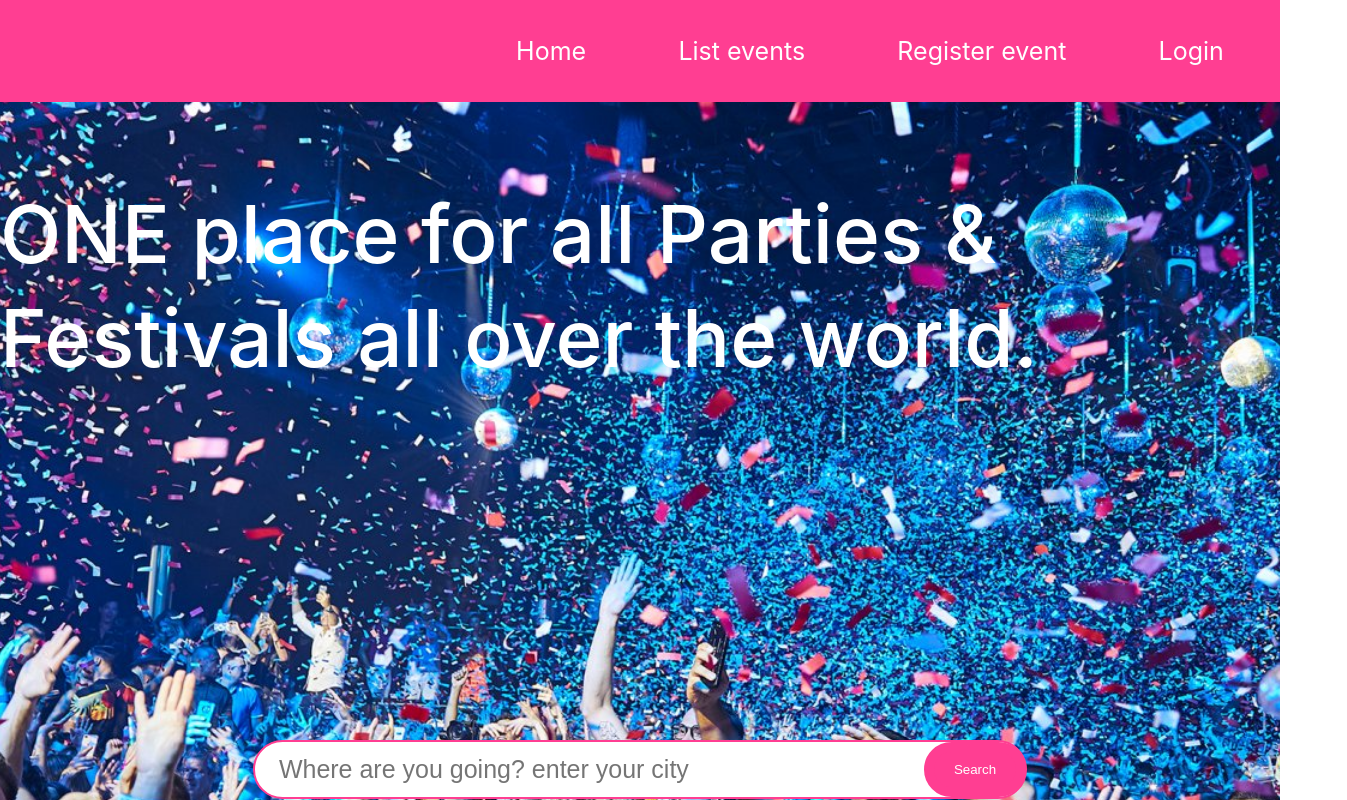
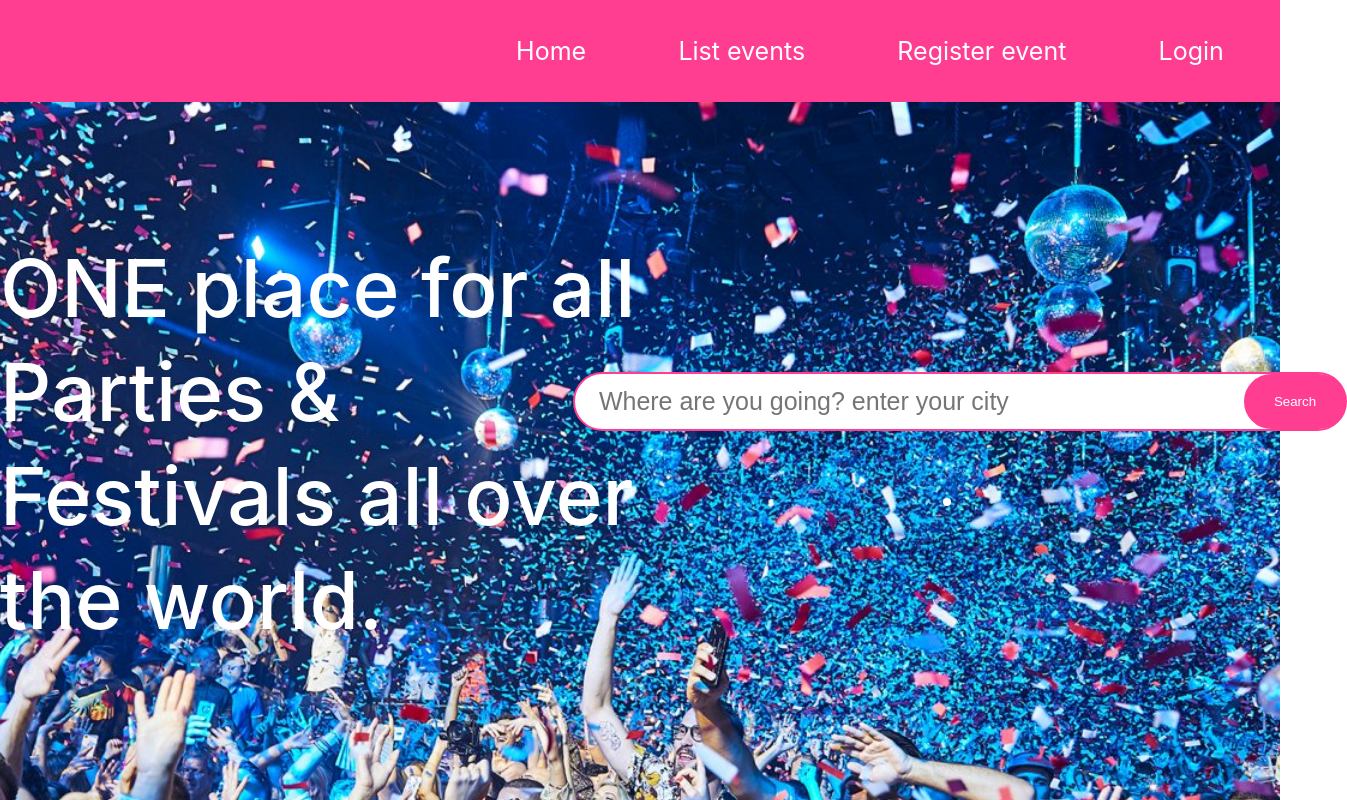
Before and after one commit to hamidaya/fantisanti, a React (Create React App) app: page / in a window 1280 px wide. Shown: the top 800 px of the page, 1347 px wide, since content can reach past the window. Built offline with nearby package versions, Linux system fonts and the light colour scheme; a web font is replaced by a local one.

Commit message:
added new config

```diff
--- a/package.json
+++ b/package.json
@@ -16,8 +16,8 @@
   },
 
   "scripts": {
-    "start": "react-scripts --openssl-legacy-provider start",
-    "build": "react-scripts --openssl-legacy-provider build",
+    "start": "react-scripts start",
+    "build": "react-scripts build",
     "test": "react-scripts test",
     "eject": "react-scripts eject"
 
--- a/src/App.js
+++ b/src/App.js
@@ -8,8 +8,6 @@ import { AuthContext } from './context/AuthContext';
 import SignIn from './pages/signin/SignIn';
 import SignUp from './pages/signup/SignUp';
 import ListEvents from "./pages/events/ListEvents";
-
-
 
 function App() {
 
--- a/src/components/searchBar/SearchBar.js
+++ b/src/components/searchBar/SearchBar.js
@@ -21,7 +21,7 @@ export default function SearchBar(){
 
         const URI = `https://api.predicthq.com/v1/events?category=festivals&country=${value}&phq_attendance.gt=1000`
 
-        const ENDPOINT = "events"
+        // const ENDPOINT = "events"
 
         try {
             // haal data op die met een API.
@@ -29,10 +29,8 @@ export default function SearchBar(){
                 headers: {
                     "Content-Type": "application/json",
                     Authorization: `Bearer ${apiKey}`,
-
                 },
             })
-
 
             console.log(responds)
         } catch (e) {
@@ -43,13 +41,12 @@ export default function SearchBar(){
 
         return (
 
-
             <section id="searchbar" className="outer-searchbar-container">
                 <div className="inner-searchbar-container">
                     <input type="text" placeholder="  Where are you going? enter your city" value={value}
                            onChange={onChange}/>
                     <button onClick={() => onSearch(value)}> Search</button>
-                    ( <li>{value}</li>
+                    <li>{value}</li>
                 </div>
                 <div className="dropdown">
 
--- a/src/pages/home/Home.css
+++ b/src/pages/home/Home.css
@@ -1,12 +1,12 @@
-/*.outer-home-welcome-container {*/
-/*    display: flex;*/
-/*    width: auto;*/
-/*    color: black;*/
-/*    justify-content: left;*/
-/*    align-items: center;*/
-/*    font-size: 30px;*/
-/*    margin: auto;*/
-/*}*/
+.outer-home-welcome-container {
+    display: flex;
+    width: auto;
+    color: white;
+    justify-content: left;
+    align-items: center;
+    font-size: 30px;
+    margin: auto;
+}
 .inner-home-welcome-container {
     display: flex;
     justify-content: center;
```
